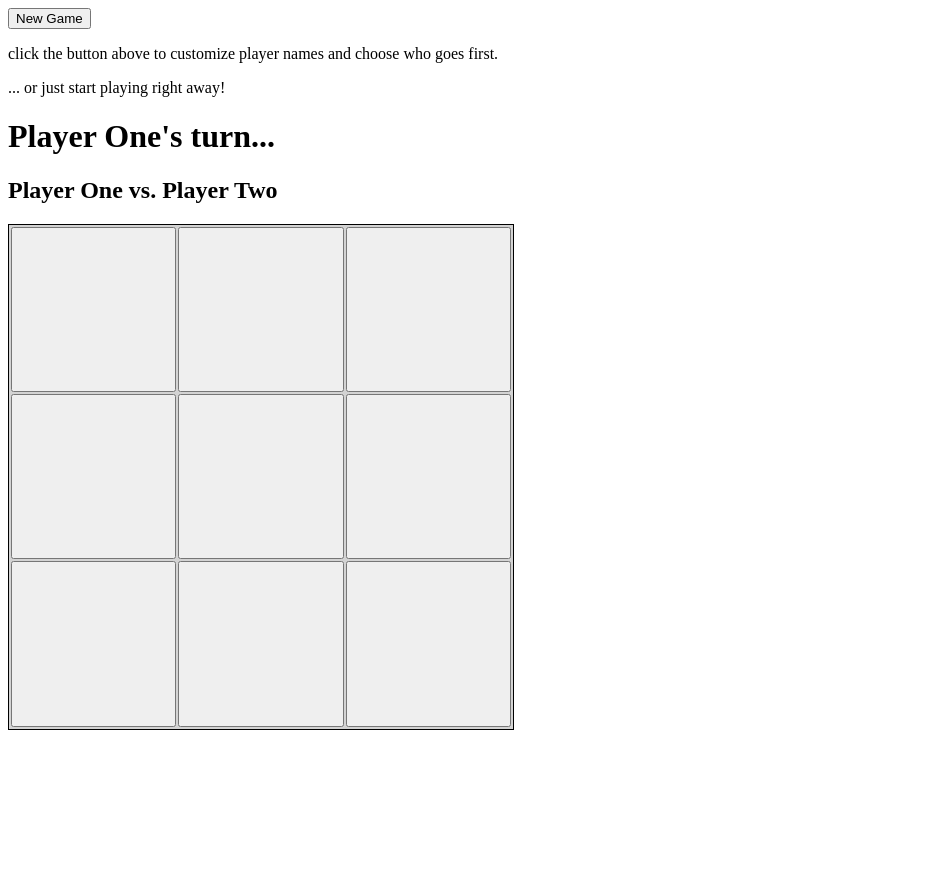
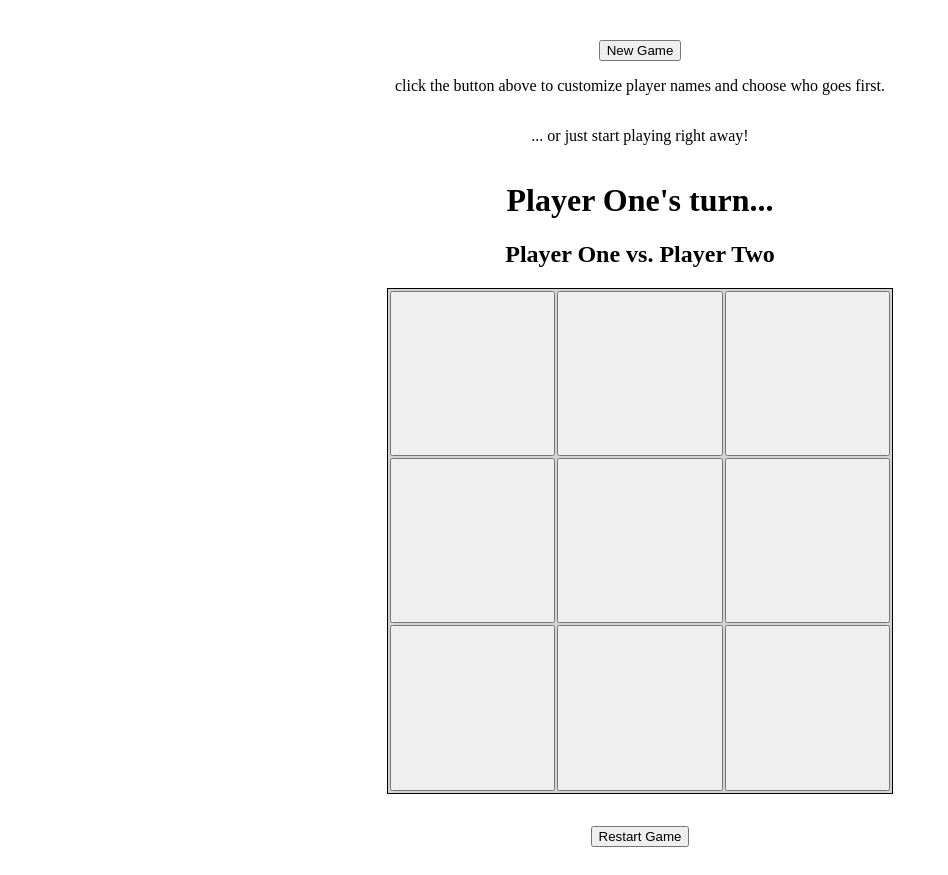
Before and after one commit to jmclau29/tictactoe, a plain HTML site: page index.html in a window 1280 px wide. Shown: the whole page, without its empty margins (0-948 px from the left). Before the commit the page ends 800 px from the top, so only its background shows below. Drawn offline with Linux system fonts and the light colour scheme.

Commit message:
adds css changes and a restart button to restart the game.

```diff
--- a/index.html
+++ b/index.html
@@ -30,6 +30,7 @@
         <h1 class="turn"></h1>
         <h2 id="versus">Player One vs. Player Two</h2>
         <div class="board"></div>
+        <button id="restart-game">Restart Game</button>
         <h2 class="message"></h2>
     </div>
 
--- a/script.js
+++ b/script.js
@@ -259,11 +259,13 @@ function screenController() {
         updateScreen();
     }
 
+
     window.addEventListener("DOMContentLoaded", () => {
         const openButton = document.getElementById('change-name');
         const closeButton = document.getElementById('close-modal');
         const dialog = document.getElementById('change-name-modal');
         const versus = document.getElementById('versus');
+        const restartButton = document.getElementById('restart-game');
 
         openButton.addEventListener('click', () => {
             dialog.showModal();
@@ -279,10 +281,15 @@ function screenController() {
             dialog.close();
             updateScreen();
         });
+        restartButton.addEventListener('click', () => {
+            game.resetBoard();
+            game.setActivePlayer(0);
+            versus.textContent = 'Player One vs. Player Two';
+            updateScreen();
+        });
     });
     boardDiv.addEventListener("click", clickHandlerBoard);
 
-    //game.stopRepeatedClicks();
     updateScreen();
 }
 
@@ -292,5 +299,4 @@ screenController();
 fix changing the turn message from undefined to the actual player's name. FINISHED
 change the win message from getActivePlayer to the actual player's name. FINISHED
 implement a message in the DOM when the clicked space is already filled. FINISHED
-make it pretty.
 */
--- a/styles.css
+++ b/styles.css
@@ -16,3 +16,18 @@
     align-items: center;
     text-align: center;
 }
+
+body {
+    display: flex;
+    flex-direction: column;
+    align-items: center;
+    text-align: center;
+}
+
+button#change-name {
+    margin-top: 2rem;
+}
+
+button#restart-game {
+    margin-top: 2rem;
+}
```
